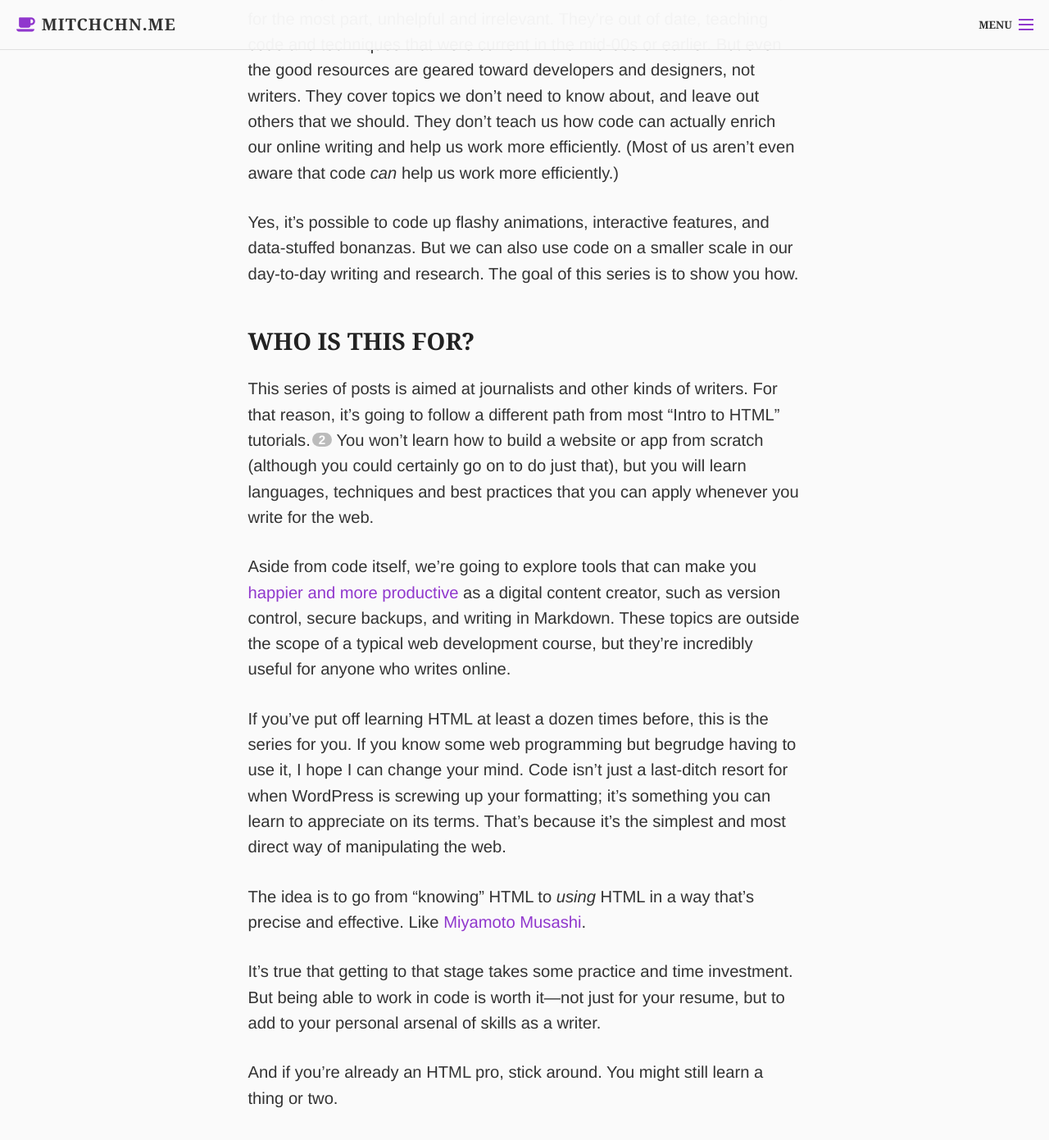
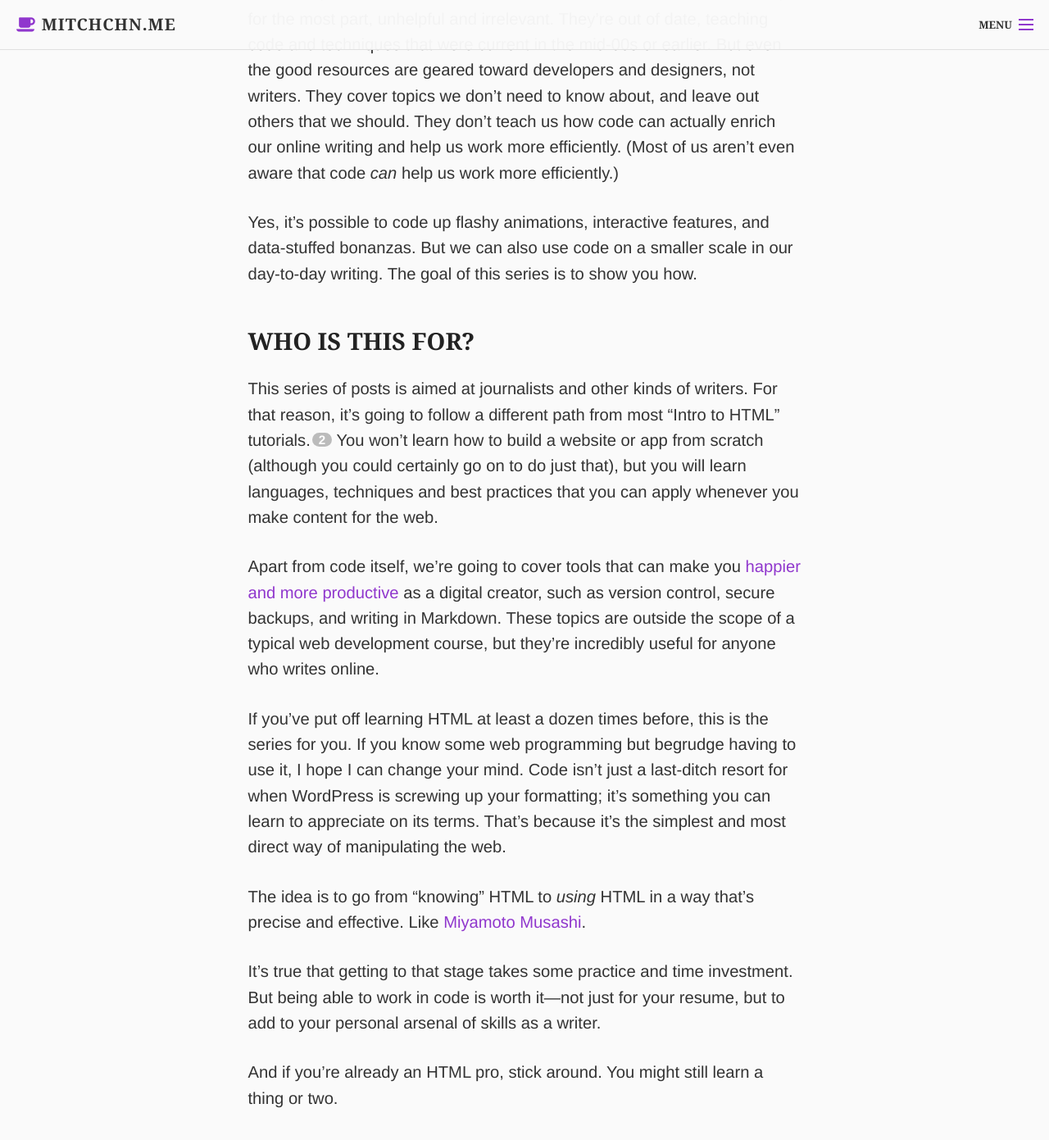
Before and after one commit to mitchchn/mitchchn.github.io, a Jekyll site: the page built from _posts/2014-05-03-coding-for-journalists-p0.md, in a window 1280 px wide and 1400 px high, scrolled down 1352 px. Shown: the top 1391 px of the window at 82% size. Built offline with Jekyll 4.4.1, drawn with Linux system fonts in a browser that asks for light colours; nearby versions of some CDN libraries; some of the changed text lies outside the part shown.

Commit message:
new type!

```diff
--- a/_posts/2014-05-03-coding-for-journalists-p0.md
+++ b/_posts/2014-05-03-coding-for-journalists-p0.md
@@ -19,15 +19,15 @@ That said, a certain kind of coding _is_ useful for journalists who write on the
 
 Of course, that's easier said than done. The online tutorials that exist are, for the most part, unhelpful and irrelevant. They're out of date, teaching code and techniques that were current in the mid-00s or earlier. But even the good resources are geared toward developers and designers, not writers. They cover topics we don't need to know about, and leave out others that we should. They don't teach us how code can actually enrich our online writing and help us work more efficiently. (Most of us aren't even aware that code _can_ help us work more efficiently.)
 
-Yes, it's possible to code up flashy animations, interactive features, and data-stuffed bonanzas. But we can also use code on a smaller scale in our day-to-day writing and research. The goal of this series is to show you how.
+Yes, it's possible to code up flashy animations, interactive features, and data-stuffed bonanzas. But we can also use code on a smaller scale in our day-to-day writing. The goal of this series is to show you how.
 
 
 ## Who is this for?
 
 
-This series of posts is aimed at journalists and other kinds of writers. For that reason, it's going to follow a different path from most "Intro to HTML" tutorials.[^hyper] You won't learn how to build a website or app from scratch (although you could certainly go on to do just that), but you will learn languages, techniques and best practices that you can apply whenever you write for the web.
+This series of posts is aimed at journalists and other kinds of writers. For that reason, it's going to follow a different path from most "Intro to HTML" tutorials.[^hyper] You won't learn how to build a website or app from scratch (although you could certainly go on to do just that), but you will learn languages, techniques and best practices that you can apply whenever you make content for the web.
 
-Aside from code itself, we're going to explore tools that can make you [happier and more productive](https://www.youtube.com/watch?v=xK0njkATf84&feature=kp) as a digital content creator, such as version control, secure backups, and writing in Markdown. These topics are outside the scope of a typical web development course, but they're incredibly useful for anyone who writes online.
+Apart from code itself, we're going to cover tools that can make you [happier and more productive](https://www.youtube.com/watch?v=xK0njkATf84&feature=kp) as a digital creator, such as version control, secure backups, and writing in Markdown. These topics are outside the scope of a typical web development course, but they're incredibly useful for anyone who writes online.
 
 If you've put off learning HTML at least a dozen times before, this is the series for you. If you know some web programming but begrudge having to use it, I hope I can change your mind. Code isn't just a last-ditch resort for when WordPress is screwing up your formatting; it's something you can learn to appreciate on its terms. That's because it's the simplest and most direct way of manipulating the web.
 
@@ -44,7 +44,7 @@ No one who works in media needs any convincing that the web matters. In a few sh
 So we should probably have some idea how it works. Just as print journalists should know what happens between the time when a draft leaves their desk and the newspaper hits a doorstop, web writers should have a general understanding of the technologies that power the modern Internet. That's why one aim of this series is to provide context by explaining things like what goes on behind the scenes in your CMS when you write a post.
 
 <img src="/public/img/HTML5_Logo_512.png" style="float: right; width: 25%; height: 25%" />
-But before we get that far, we have to start with the basics. That includes learning about **HTML**, **CSS**, and **JavaScript**, the trifecta of languages that make up the modern web. Of the three, HTML is by far the most relevant to writers, so we are going to spend many of these posts learning how to write it in a way that's stylistically modern and clean. Afterward, we'll talk about tools that can make writing code easier and more enjoyable---and come up with a web writing and coding workflow that you can use from your first draft right up until you hit "publish."
+But before we get that far, we have to start with the basics. That includes learning about **HTML**, **CSS**, and **JavaScript**, the trifecta of languages that make up the modern web. Of the three, HTML is by far the most relevant to writers, so we are going to spend many of these posts learning how to write it in a way that's stylistically modern and clean. Afterward, we'll talk about tools that can make writing code easier and more enjoyable---and come up with a web production workflow that you can use from your first draft right up until you hit "publish."
 
 The first tutorials may seem simplistic if you've studied HTML before, but it may be worth your while to skim them---especially if you learned HTML more than a couple years ago. The web is always changing, and web culture and technology changes with it. This series covers **HTML5**---the newest version of the venerable standard. It's much like the earlier versions, but makes some important syntax and philosophical changes that affect even the most basic code.
 
```
Also changed, not shown: other parts of _posts/2014-05-03-coding-for-journalists-p0.md (+1 -1 lines), 3 other files.
